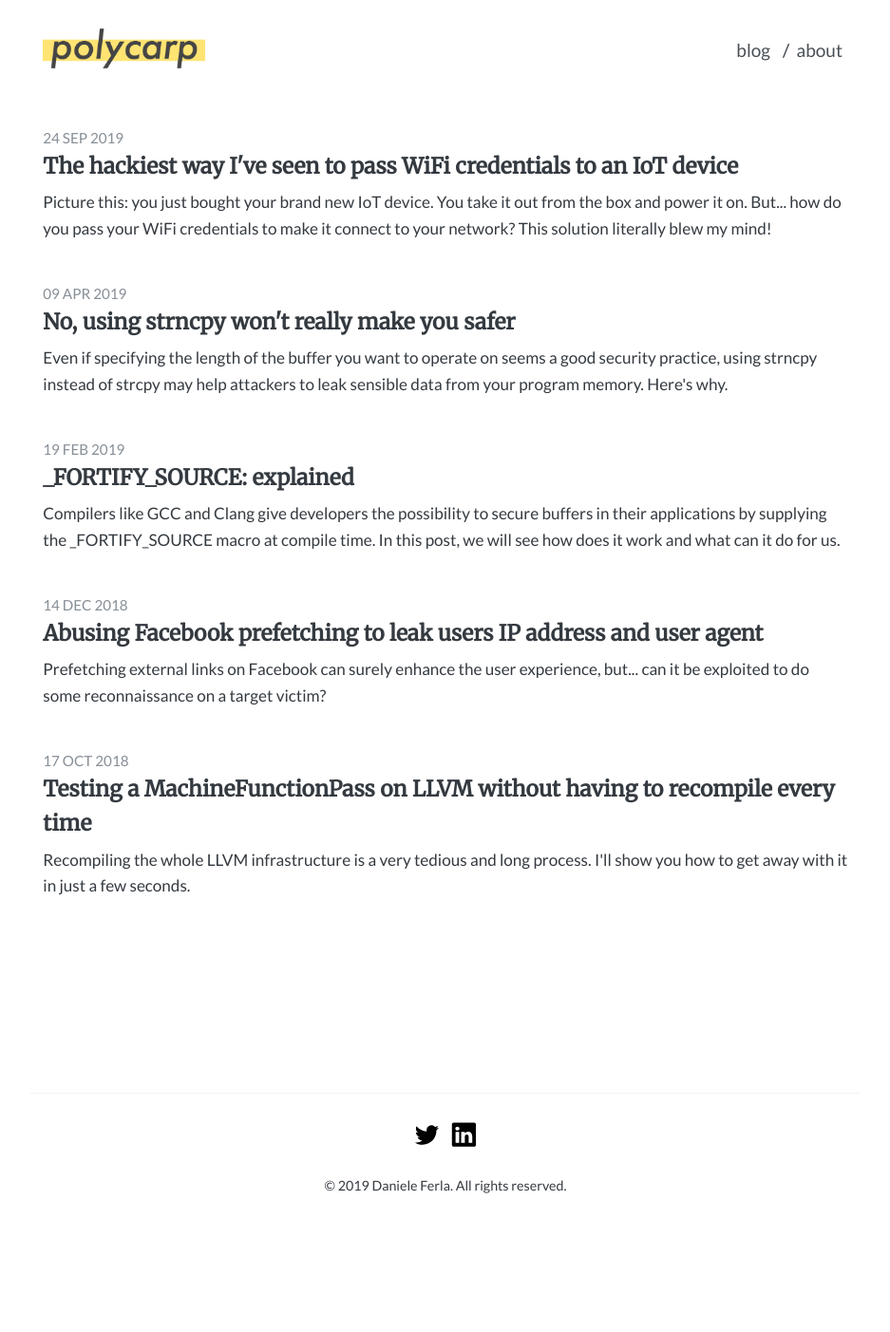
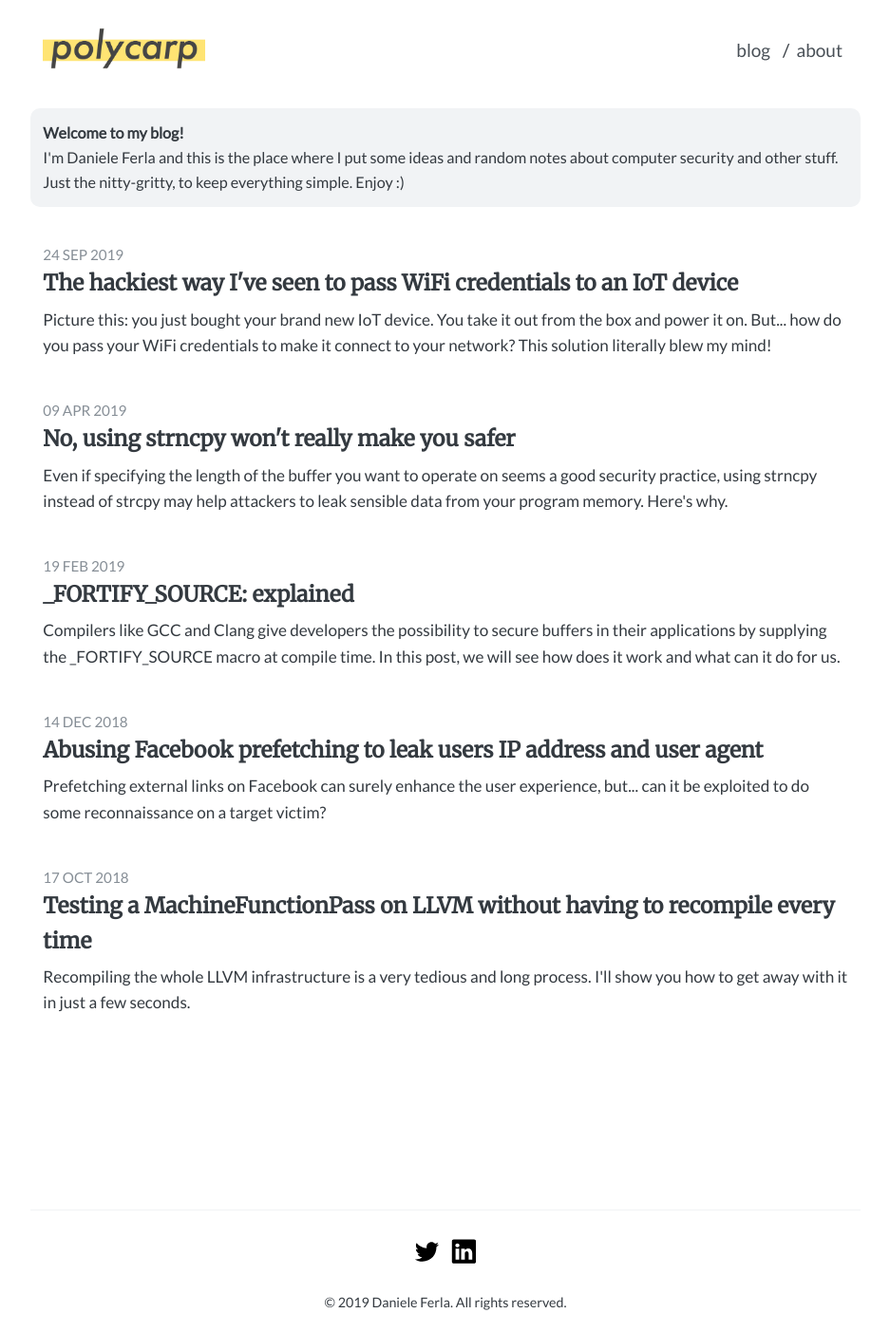
Before and after one commit to egglessness/egglessness.github.io, a Jekyll site: the page built from index.html, in a window 1280 px wide. Shown: the whole page at 95% size, without its empty margins (171-1108 px from the left). Built offline with Jekyll 4.4.1, drawn with Linux system fonts in a browser that asks for light colours; the list of posts is cut into pages by our own code; before the commit the page ends 1280 px from its top, so only the background shows below that.

Commit message:
welcome message

```diff
--- a/_sass/_site.scss
+++ b/_sass/_site.scss
@@ -412,3 +412,12 @@ header {
     display: inline;
     width: 1.5rem;
 }
+
+#welcome-msg {
+    background-color: $background-over-color;
+    border-color: transparent;
+    border-radius: 10px;
+    padding: .7rem;
+    font-size: .85rem;
+    margin-bottom: 1rem;
+}
--- a/index.html
+++ b/index.html
@@ -2,6 +2,11 @@
 layout: page
 ---
 <h1 style="display: none">polycarp - random notes on computer security</h1>
+<div id="welcome-msg"><b>Welcome to my blog!</b> <br/>
+I'm Daniele Ferla and this is the place where I put some ideas and random notes about computer security and other stuff.
+Just the nitty-gritty, to keep everything simple. Enjoy :)</div>
+
+
 <div class="list">
 {% if site.posts.size == 0 %}
   <h2>No post found</h2>
```
Also changed, not shown: about.md (+5 -3 lines), 3 other files.
